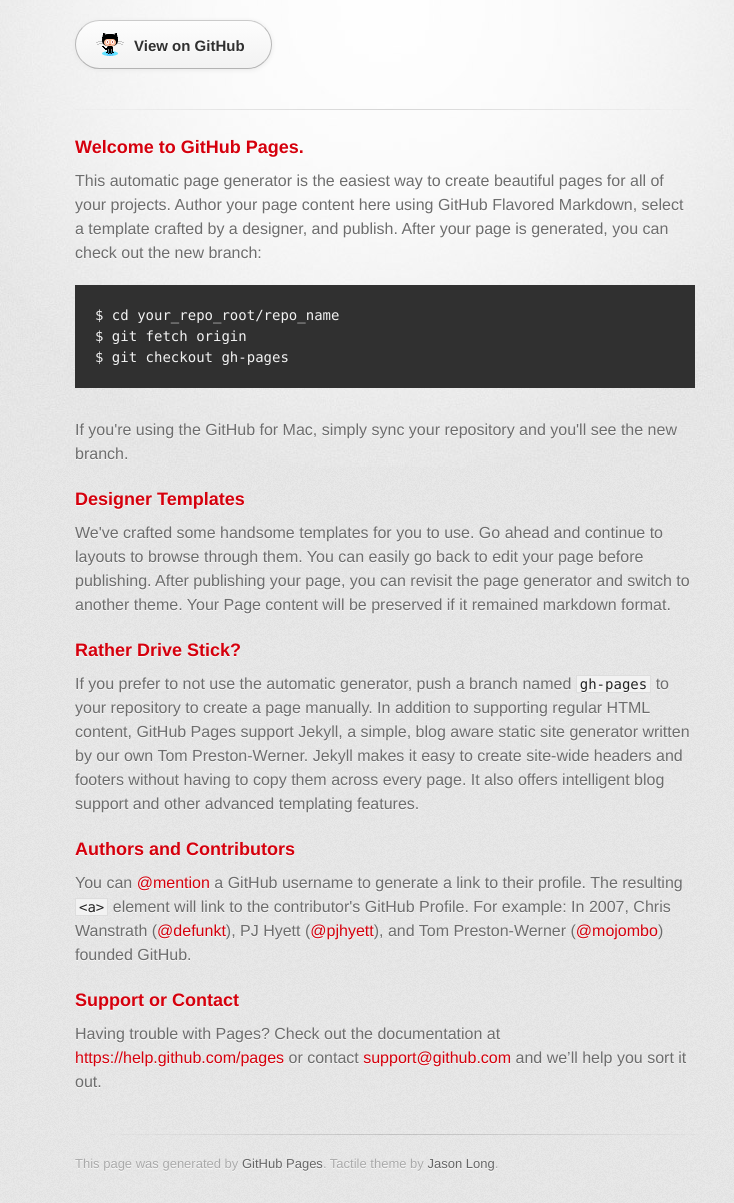
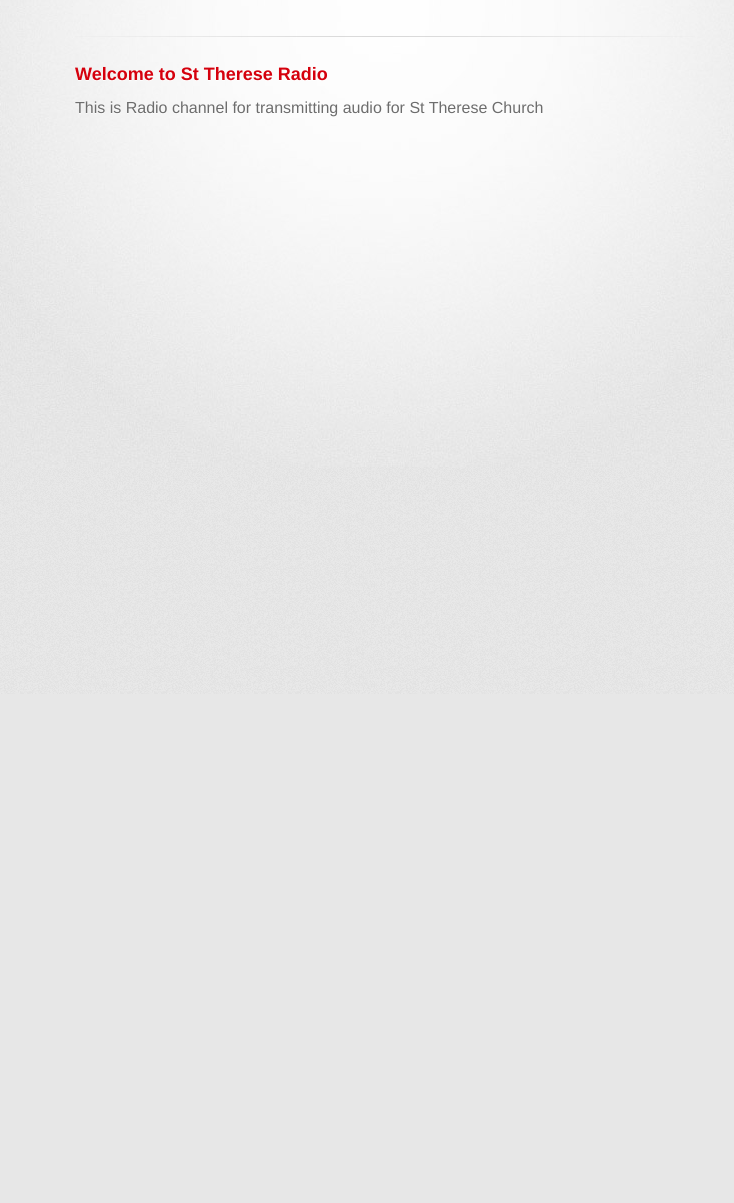
Before and after one commit to mascotsttherese/mascotsttherese.github.io, a plain HTML site: page index.html in a window 1280 px wide. Shown: the part 106-1309 px from the top of the page, without its empty margins (255-989 px from the left). After the commit the page ends 800 px from the top, so only its background shows below. Drawn offline with Linux system fonts and the light colour scheme; a web font is replaced by a local one.

Commit message:
Update index.html

```diff
--- a/index.html
+++ b/index.html
@@ -18,55 +18,18 @@
       <div class="inner">
 
         <header>
-          <h1>Mascotsttherese.GitHub.io</h1>
+          <h1>St Therese Radio</h1>
           <h2></h2>
         </header>
-
-        <section id="downloads" class="clearfix">
-          <a href="https://github.com/mascotsttherese" id="view-on-github" class="button"><span>View on GitHub</span></a>
-        </section>
 
         <hr>
 
         <section id="main_content">
           <h3>
-<a id="welcome-to-github-pages" class="anchor" href="#welcome-to-github-pages" aria-hidden="true"><span class="octicon octicon-link"></span></a>Welcome to GitHub Pages.</h3>
+<a id="welcome-to-github-pages" class="anchor" href="#welcome-to-github-pages" aria-hidden="true"><span class="octicon octicon-link"></span></a>Welcome to St Therese Radio</h3>
 
-<p>This automatic page generator is the easiest way to create beautiful pages for all of your projects. Author your page content here using GitHub Flavored Markdown, select a template crafted by a designer, and publish. After your page is generated, you can check out the new branch:</p>
-
-<pre><code>$ cd your_repo_root/repo_name
-$ git fetch origin
-$ git checkout gh-pages
-</code></pre>
-
-<p>If you're using the GitHub for Mac, simply sync your repository and you'll see the new branch.</p>
-
-<h3>
-<a id="designer-templates" class="anchor" href="#designer-templates" aria-hidden="true"><span class="octicon octicon-link"></span></a>Designer Templates</h3>
-
-<p>We've crafted some handsome templates for you to use. Go ahead and continue to layouts to browse through them. You can easily go back to edit your page before publishing. After publishing your page, you can revisit the page generator and switch to another theme. Your Page content will be preserved if it remained markdown format.</p>
-
-<h3>
-<a id="rather-drive-stick" class="anchor" href="#rather-drive-stick" aria-hidden="true"><span class="octicon octicon-link"></span></a>Rather Drive Stick?</h3>
-
-<p>If you prefer to not use the automatic generator, push a branch named <code>gh-pages</code> to your repository to create a page manually. In addition to supporting regular HTML content, GitHub Pages support Jekyll, a simple, blog aware static site generator written by our own Tom Preston-Werner. Jekyll makes it easy to create site-wide headers and footers without having to copy them across every page. It also offers intelligent blog support and other advanced templating features.</p>
-
-<h3>
-<a id="authors-and-contributors" class="anchor" href="#authors-and-contributors" aria-hidden="true"><span class="octicon octicon-link"></span></a>Authors and Contributors</h3>
-
-<p>You can <a href="https://github.com/blog/821" class="user-mention">@mention</a> a GitHub username to generate a link to their profile. The resulting <code>&lt;a&gt;</code> element will link to the contributor's GitHub Profile. For example: In 2007, Chris Wanstrath (<a href="https://github.com/defunkt" class="user-mention">@defunkt</a>), PJ Hyett (<a href="https://github.com/pjhyett" class="user-mention">@pjhyett</a>), and Tom Preston-Werner (<a href="https://github.com/mojombo" class="user-mention">@mojombo</a>) founded GitHub.</p>
-
-<h3>
-<a id="support-or-contact" class="anchor" href="#support-or-contact" aria-hidden="true"><span class="octicon octicon-link"></span></a>Support or Contact</h3>
-
-<p>Having trouble with Pages? Check out the documentation at <a href="https://help.github.com/pages">https://help.github.com/pages</a> or contact <a href="mailto:support@github.com">support@github.com</a> and we’ll help you sort it out.</p>
+<p>This is Radio channel for transmitting audio for St Therese Church</p>
         </section>
-
-        <footer>
-          This page was generated by <a href="https://pages.github.com">GitHub Pages</a>. Tactile theme by <a href="https://twitter.com/jasonlong">Jason Long</a>.
-        </footer>
-
-
       </div>
     </div>
   </body>
```
